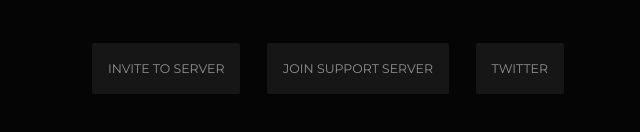
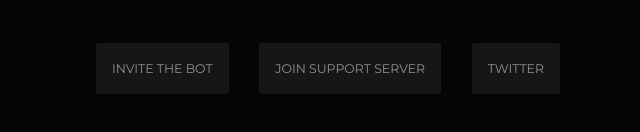
Before and after one commit to foxbot/dabBotLanding, a plain HTML site: page index.html in a window 1280 px wide. Shown: the part 460-592 px from the top of the page, 327-967 px from the left. Drawn offline with Linux system fonts and the light colour scheme.

Commit message:
update invite & support links

```diff
--- a/index.html
+++ b/index.html
@@ -95,8 +95,8 @@
     <p class="title"><strong>Bot</strong></p>
 
     <div class="buttons">
-      <a href="https://discordapp.com/oauth2/authorize?client_id=270198738570444801&scope=bot&permissions=36752448" class="btn">Invite to Server</a>
-      <a href="https://discord.gg/cNa2RC8" class="btn">Join Support Server</a>
+      <a href="https://dabbot.org/invite" class="btn">Invite the Bot</a>
+      <a href="https://dabbot.org/support" class="btn">Join Support Server</a>
       <a href="https://twitter.com/dabbBot" class="btn">Twitter</a>
     </div>
   </section>
```
